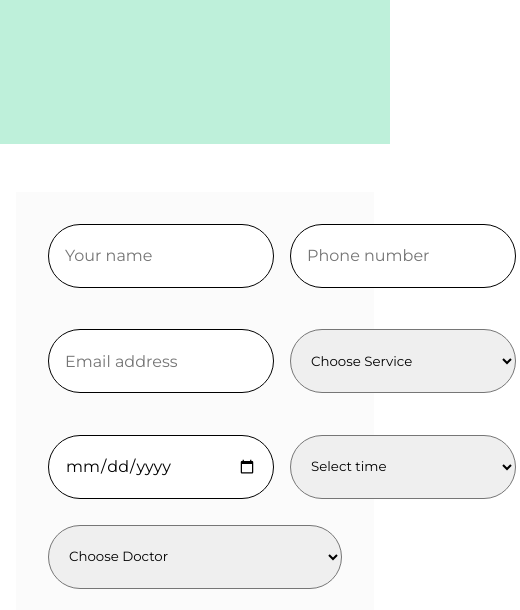
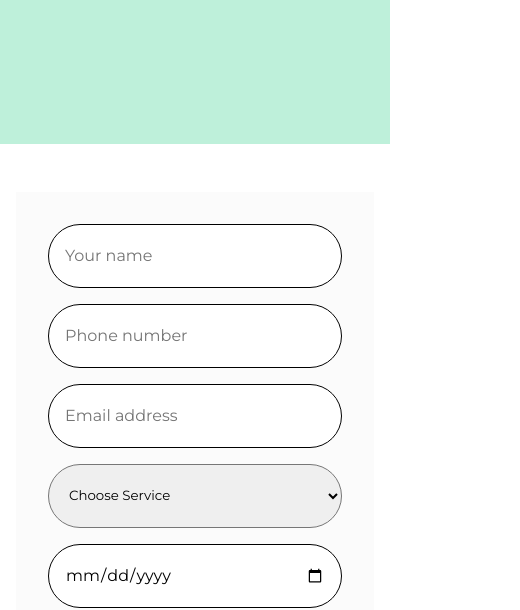
Before and after one commit to Toludayo75/Jubilee-Hospital, a plain HTML site: page appointment.html in a window 390 px wide. Shown: the part 236-846 px from the top of the page, 520 px wide, since content can reach past the window. Drawn offline with nearby package versions, Linux system fonts and the light colour scheme.

Commit message:
appointment form commit

```diff
--- a/css/style.css
+++ b/css/style.css
@@ -189,7 +189,7 @@ header{
         margin: 1rem auto;
      }
      .call-to-action{
-
+        display: none;
      }
 }
 
@@ -1207,7 +1207,7 @@ span{
 }
 @media (max-width:780px) {
     .appointment-form{
-        height: fit-content;
+        height: 210vh;
         width: 100%;
         padding: 3rem 1rem;
         display: block;
@@ -1221,8 +1221,30 @@ span{
         border-top-left-radius: 0rem;
         border-bottom-left-radius: 0rem;
     }
+    .fff{
+        height: fit-content;
+        width: 100%;
+        display: block;
+    }
+    input,
+    select{
+        width: 100%;
+        margin-bottom: 1rem;
+    }
+    select{
+        border-radius: 2rem;
+        height: 4rem;
+        padding: 1rem;
+
+    }
     .appt{
+        margin: auto;
+        padding: 2rem 1rem;
         border-top-right-radius: 0rem;
         border-bottom-right-radius: 0rem;
     }
+    .contact{
+        display: block;
+        height: fit-content;
+    }
 }
```
